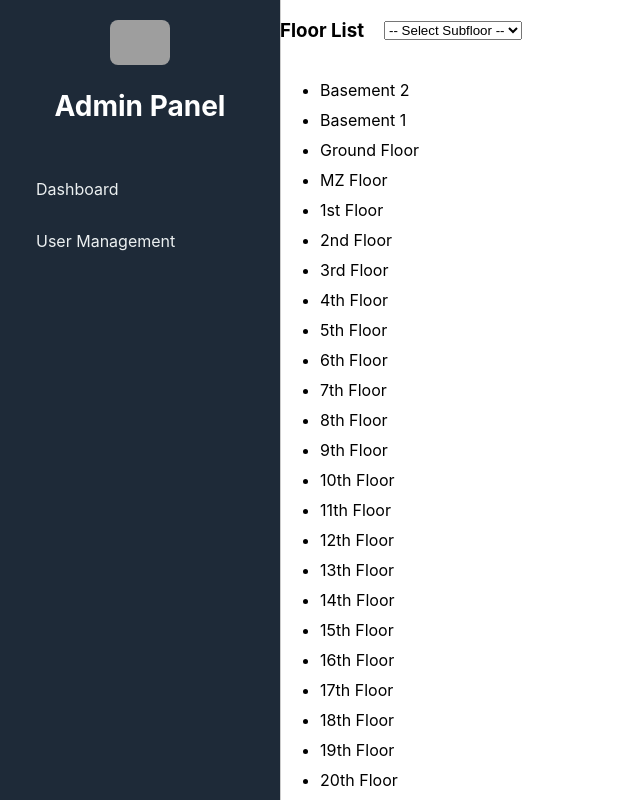
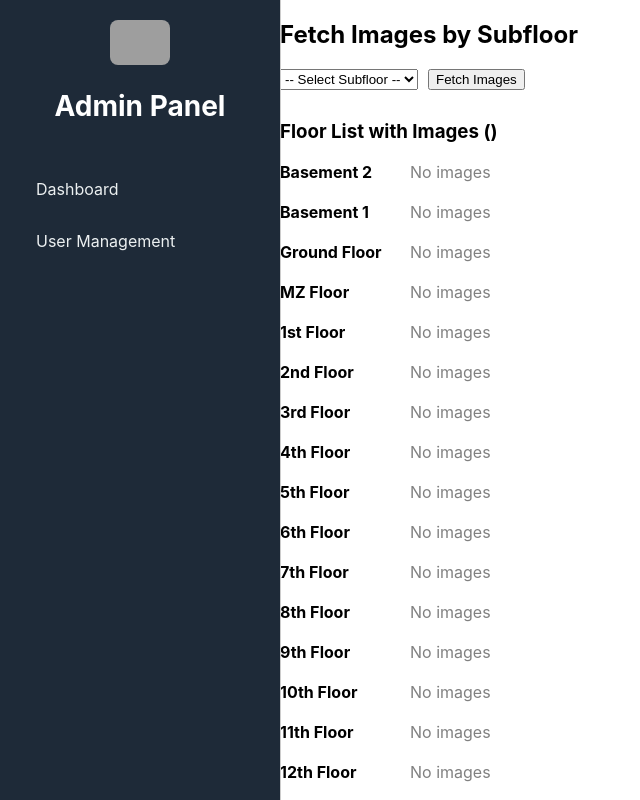
Before and after one commit to sanikachogale1804/HouseKeepeingApplicationReactNativeProject, a React (Create React App) app in the folder admin-panel/: page /dashboard in a window 1280 px wide. Shown: the top 800 px of the page, without its empty margins (0-640 px from the left). Built offline with nearby package versions, Linux system fonts and the light colour scheme; grey boxes are pictures that could not be loaded.

Commit message:
29-july-2025

```diff
--- a/admin-panel/src/Components/Users/Dashboard.jsx
+++ b/admin-panel/src/Components/Users/Dashboard.jsx
@@ -4,22 +4,22 @@ import { Link } from 'react-router-dom';
 import '../CSS/AdminPanel.css';
 
 function Dashboard() {
+  const [selectedSubfloor, setSelectedSubfloor] = useState('');
+  const [images, setImages] = useState([]);
+  const [loading, setLoading] = useState(false);
+  const [previewImage, setPreviewImage] = useState(null); // for modal
+
   const subfloors = [
-    'East Lobby Area',
-    'West Lobby Area',
-    'Washroom',
-    'Common Area',
-    'Back Tericota',
-    'Marble Tericota',
-    'Meeting Room',
-    'Conference Room',
-    'Pantry Area',
+    'East Lobby Area', 'West Lobby Area', 'Washroom', 'Common Area',
+    'Back Tericota', 'Marble Tericota', 'Meeting Room', 'Conference Room', 'Pantry Area',
   ];
 
   const getSuffix = (n) => {
-    if (n === 1) return '1st';
-    if (n === 2) return '2nd';
-    if (n === 3) return '3rd';
+    const j = n % 10,
+      k = n % 100;
+    if (j === 1 && k !== 11) return `${n}st`;
+    if (j === 2 && k !== 12) return `${n}nd`;
+    if (j === 3 && k !== 13) return `${n}rd`;
     return `${n}th`;
   };
 
@@ -30,6 +30,49 @@ function Dashboard() {
     'MZ Floor',
     ...Array.from({ length: 27 }, (_, i) => `${getSuffix(i + 1)} Floor`),
   ];
+
+  const fetchImages = async () => {
+    if (!selectedSubfloor) {
+      alert('Please select a Subfloor.');
+      return;
+    }
+
+    try {
+      setLoading(true);
+      const token = localStorage.getItem('token');
+
+      if (!token) {
+        alert('User not authenticated. Please login.');
+        return;
+      }
+
+      const encodedSubfloor = encodeURIComponent(selectedSubfloor);
+
+      const response = await fetch(
+        `http://localhost:5005/floorData/images?subFloorName=${encodedSubfloor}`,
+        {
+          method: 'GET',
+          headers: {
+            'Content-Type': 'application/json',
+            Authorization: `Bearer ${token}`,
+          },
+        }
+      );
+
+      if (!response.ok) {
+        const errorText = await response.text();
+        throw new Error(`HTTP ${response.status}: ${errorText}`);
+      }
+
+      const data = await response.json();
+      setImages(data);
+    } catch (error) {
+      console.error('Error fetching images:', error);
+      alert('Failed to fetch images: ' + error.message);
+    } finally {
+      setLoading(false);
+    }
+  };
 
   return (
     <div className="admin-container">
@@ -45,25 +88,92 @@ function Dashboard() {
         </ul>
       </div>
 
-      {/* Main Content */}
+      {/* Main */}
       <div className="dashboard-container" style={{ marginLeft: '260px', padding: '20px' }}>
-        <div style={{ display: 'flex', alignItems: 'center', gap: '20px' }}>
-          <h3>Floor List</h3>
-          <select>
-            <option disabled selected>-- Select Subfloor --</option>
-            {subfloors.map((sub, index) => (
-              <option key={index}>{sub}</option>
+        <h2>Fetch Images by Subfloor</h2>
+
+        <div style={{ display: 'flex', gap: '10px', marginBottom: '20px' }}>
+          <select onChange={(e) => setSelectedSubfloor(e.target.value)} value={selectedSubfloor}>
+            <option disabled value="">-- Select Subfloor --</option>
+            {subfloors.map((sub, i) => (
+              <option key={i}>{sub}</option>
             ))}
           </select>
+
+          <button onClick={fetchImages} disabled={loading}>
+            {loading ? 'Loading...' : 'Fetch Images'}
+          </button>
         </div>
 
-        <ul style={{ marginTop: '20px' }}>
-          {floorOptionsEn.map((floor, index) => (
-            <li key={index} style={{ marginBottom: '10px' }}>
-              {floor}
-            </li>
-          ))}
-        </ul>
+        {/* Floor list with thumbnails */}
+        <div style={{ marginTop: '30px' }}>
+          <h3>Floor List with Images ({selectedSubfloor})</h3>
+          <ul style={{ listStyleType: 'none', padding: 0 }}>
+            {floorOptionsEn.map((floor, index) => {
+              const floorImages = images.filter(
+                (img) =>
+                  img.floorName === floor &&
+                  img.subFloorName === selectedSubfloor
+              );
+
+              return (
+                <li key={index} style={{ marginBottom: '20px' }}>
+                  <div style={{ display: 'flex', alignItems: 'center', gap: '10px', flexWrap: 'wrap' }}>
+                    <div style={{ fontWeight: 'bold', minWidth: '120px' }}>{floor}</div>
+                    {floorImages.length > 0 ? (
+                      floorImages.map((img) => (
+                        <img
+                          key={img.id}
+                          src={`http://localhost:5005/floorData/${img.id}/image`}
+                          alt={img.taskImage}
+                          width="100"
+                          style={{
+                            cursor: 'pointer',
+                            border: '1px solid #ccc',
+                            borderRadius: '4px',
+                          }}
+                          onClick={() =>
+                            setPreviewImage(`http://localhost:5005/floorData/${img.id}/image`)
+                          }
+                        />
+                      ))
+                    ) : (
+                      <div style={{ color: 'gray' }}>No images</div>
+                    )}
+                  </div>
+                </li>
+
+              );
+            })}
+          </ul>
+        </div>
+
+        {/* Modal popup for preview */}
+        {previewImage && (
+          <div
+            onClick={() => setPreviewImage(null)}
+            style={{
+              position: 'fixed',
+              top: 0, left: 0, right: 0, bottom: 0,
+              backgroundColor: 'rgba(0, 0, 0, 0.7)',
+              display: 'flex',
+              alignItems: 'center',
+              justifyContent: 'center',
+              zIndex: 1000,
+            }}
+          >
+            <img
+              src={previewImage}
+              alt="Full View"
+              style={{
+                maxWidth: '90%',
+                maxHeight: '90%',
+                borderRadius: '8px',
+                boxShadow: '0 0 20px black'
+              }}
+            />
+          </div>
+        )}
       </div>
     </div>
   );
```
